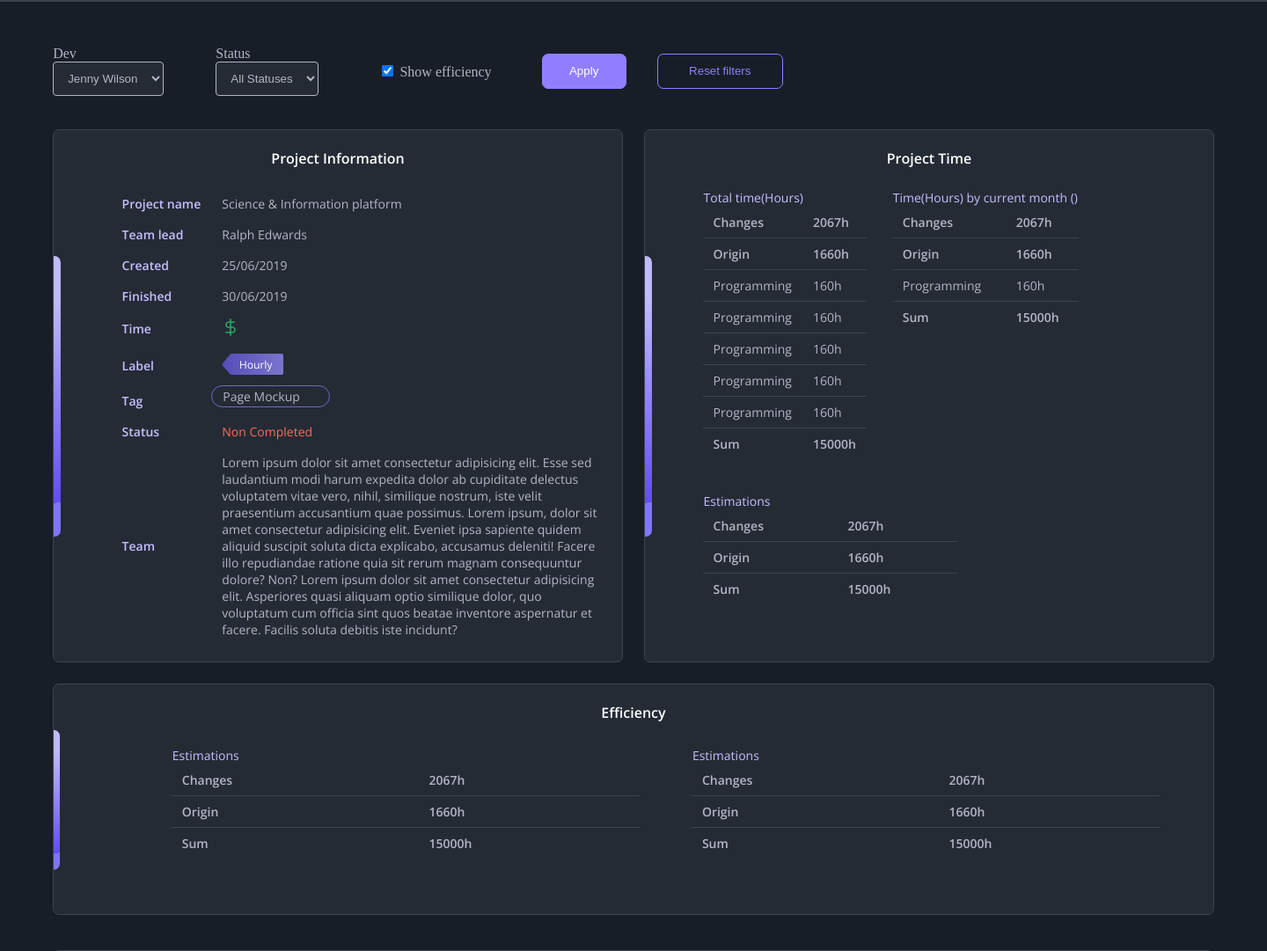
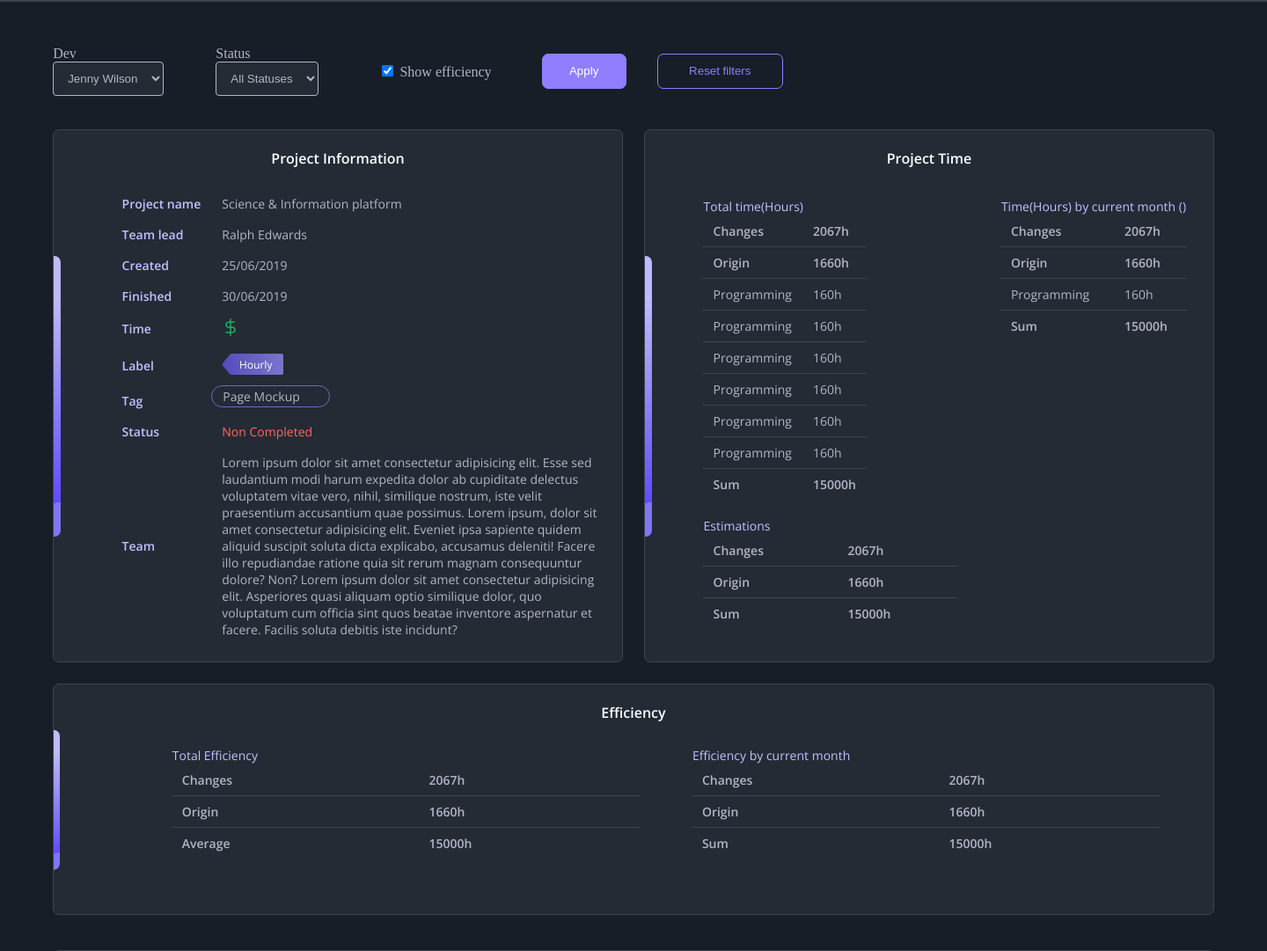
Before and after one commit to nikaffa/gulp-project, a Node server app: page / in a window 1440 px wide. Shown: the part 62-1143 px from the top of the page at 88% size. Run offline with Node 20, Linux system fonts and the light colour scheme.

Commit message:
bug fix in ejs

```diff
--- a/public/index.html
+++ b/public/index.html
@@ -177,6 +177,10 @@
               <td class="font14_rgl color_light">Programming</td>
               <td class="font14_rgl color_light">160h</td>
              </tr>
+             <tr class="tr-boardered">
+              <td class="font14_rgl color_light">Programming</td>
+              <td class="font14_rgl color_light">160h</td>
+             </tr>
             <tr class="tr">
               <td class="font14_bld color_light">Sum</td>
               <td class="font14_bld color_light">15000h</td>
@@ -234,8 +238,7 @@
       </div>
     </div>
 
-
-     <!--  below tab proj efficiency    -->
+     <!--  below tab proj efficiency     -->
 
     <div class="card card__eff">
       <div class="card__decor card__decor-sm"></div>
@@ -246,7 +249,27 @@
         <div class="card__time_estim">
           <table class="table table__estim">
             <tr class="tr">
-              <th colspan="2" class="font14_rgl color_lil">Estimations</th>
+              <th colspan="2" class="font14_rgl color_lil">Total Efficiency</th>
+            </tr>
+            <tr class="tr-boardered">
+              <td class="font14_bld color_light">Changes</td>
+              <td class="font14_bld color_light">2067h</td>
+            </tr>
+            <tr class="tr-boardered">
+              <td class="font14_bld color_light">Origin</td>
+              <td class="font14_bld color_light">1660h</td>
+            </tr>
+            <tr class="tr">
+              <td class="font14_bld color_light">Average</td>
+              <td class="font14_bld color_light">15000h</td>
+            </tr>
+          </table>
+        </div>
+        <!--  table current efficiency    -->
+        <div class="card__time_estim">
+          <table class="table table__estim">
+            <tr class="tr">
+              <th colspan="2" class="font14_rgl color_lil">Efficiency by current month </th>
             </tr>
             <tr class="tr-boardered">
               <td class="font14_bld color_light">Changes</td>
@@ -262,30 +285,6 @@
             </tr>
           </table>
         </div>
-        <!--  table current efficiency   -->
-        <div class="card__time_estim">
-          <table class="table table__estim">
-            <tr class="tr">
-              <th colspan="2" class="font14_rgl color_lil">Estimations</th>
-            </tr>
-            <tr class="tr-boardered">
-              <td class="font14_bld color_light">Changes</td>
-              <td class="font14_bld color_light">2067h</td>
-            </tr>
-            <tr class="tr-boardered">
-              <td class="font14_bld color_light">Origin</td>
-              <td class="font14_bld color_light">1660h</td>
-            </tr>
-            <tr class="tr">
-              <td class="font14_bld color_light">Sum</td>
-              <td class="font14_bld color_light">15000h</td>
-            </tr>
-          </table>
-        </div>
-
-
-
-
 
         </div>
       </div>
--- a/public/stylesheets/index.css
+++ b/public/stylesheets/index.css
@@ -349,8 +349,9 @@ table th, .proj_time th {
   display: flex;
   flex-wrap: wrap;
   flex-direction: row;
-  justify-content: flex-start;
+  justify-content: space-between;
   align-items: flex-start;
+  align-content: space-around;
 }
 
 .card__content-double {
--- a/styles/_card.scss
+++ b/styles/_card.scss
@@ -23,8 +23,9 @@
   display: flex;
   flex-wrap: wrap;
   flex-direction: row;
-  justify-content: flex-start;
+  justify-content: space-between;
   align-items: flex-start;
+  align-content: space-around;
 }
 .card__content-double {
   display: flex;
```
Also changed, not shown: bemtree.bemjson.js (+10 -10 lines), views/index.ejs (+26 -27 lines).
